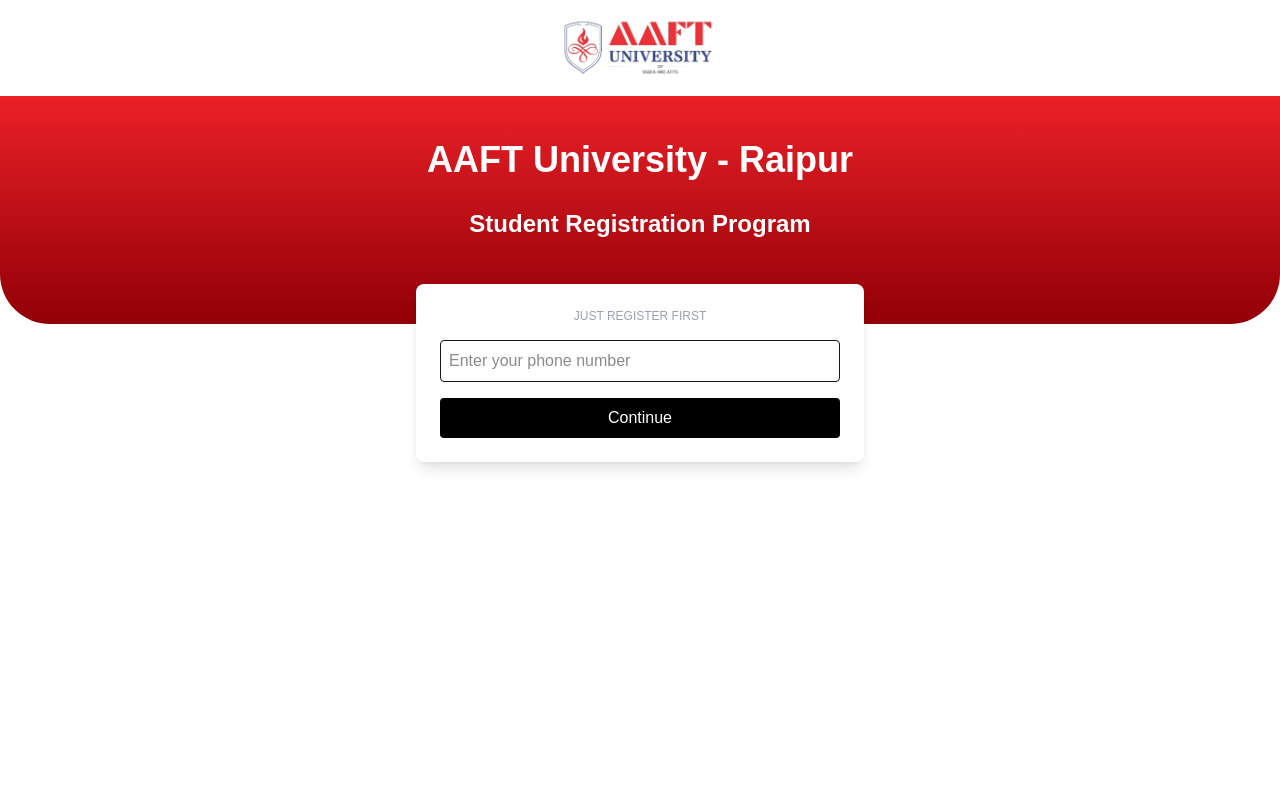
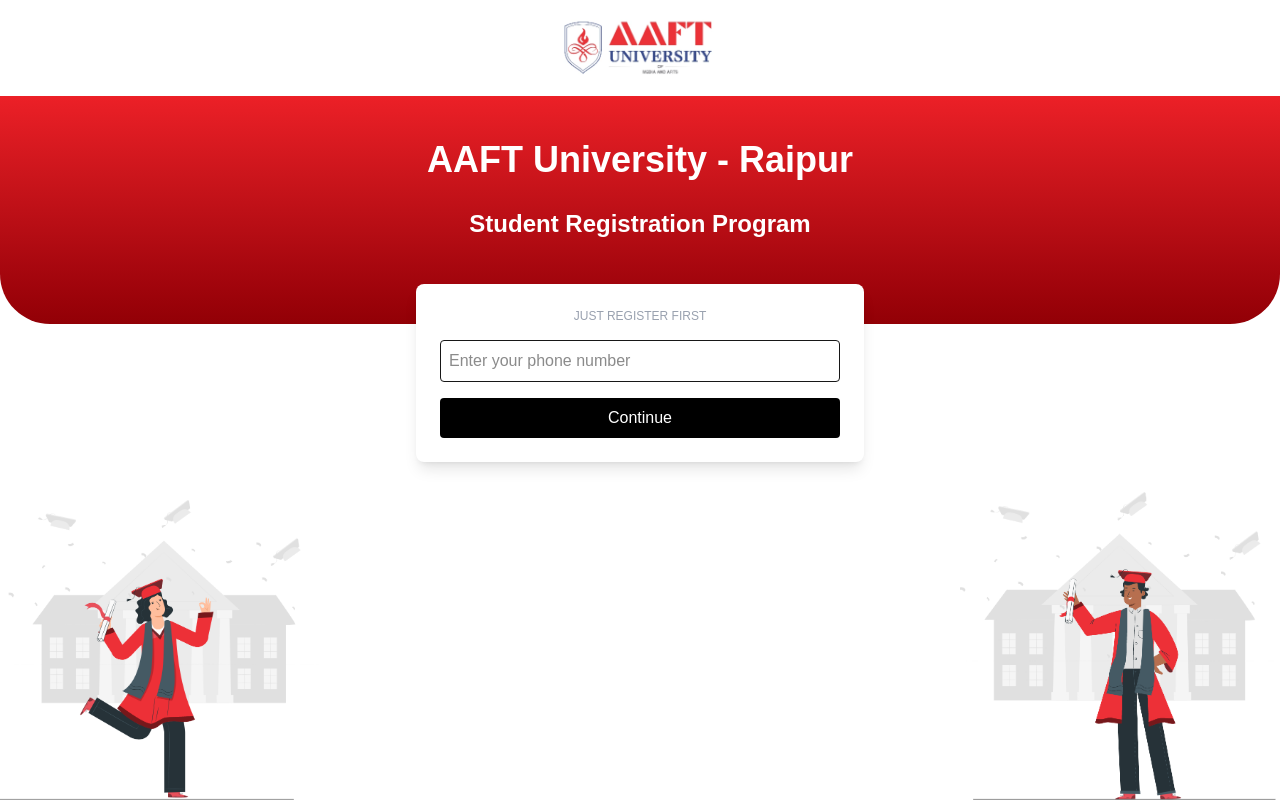
Before and after one commit to charu-chandak-aaft/student-registration, a Next.js app: page / in a window 1280 px wide. Built offline with nearby package versions, Linux system fonts and the light colour scheme.

Commit message:
feat-background-img

```diff
--- a/app/page.js
+++ b/app/page.js
@@ -14,7 +14,7 @@
   const [otpLoading, setOtpLoading] = useState(false);
 
   const [timer, setTimer] = useState(60); // countdown in seconds
-
+  console.log("NODE_ENV:", process.env.NODE_ENV);
   useEffect(() => {
     let interval;
     if (otpSent && timer > 0) {
@@ -101,6 +101,22 @@
   return (
     <div className="relative flex flex-col min-h-svh w-full">
       <div className="flex justify-center p-4 bg-white dark:bg-muted/50 dark:backdrop-blur-2xl">
+       <div className="hidden md:block absolute left-0 bottom-0 w-1/4 z-0">
+                <img
+                    src="/left_bgImage.png" // replace with your image path
+                    alt="Left Background"
+                    className="object-cover"
+                />
+            </div>
+
+            {/* Right Background Image */}
+            <div className="hidden md:block absolute right-0 bottom-0 w-1/4 z-0">
+                <img
+                    src="/right_bgImage.png" // replace with your image path
+                    alt="Right Background"
+                    className="object-cover"
+                />
+            </div>
         <img src="/aaft-uni-logo.png" alt="Referral Logo" className="h-16 w-42 object-cover z-10" />
       </div>
 
--- a/app/student-details/page.jsx
+++ b/app/student-details/page.jsx
@@ -294,7 +294,7 @@
                                 type="email"
                                 value={form.studentEmail}
                                 onChange={handleChange}
-                                disabled={!!form.studentEmail}
+                                // disabled={!!form.studentEmail}
                                 className="w-full border p-1 rounded disabled:bg-gray-200 disabled:text-gray-600 disabled:cursor-not-allowed"
                             />
                         </div>
```
